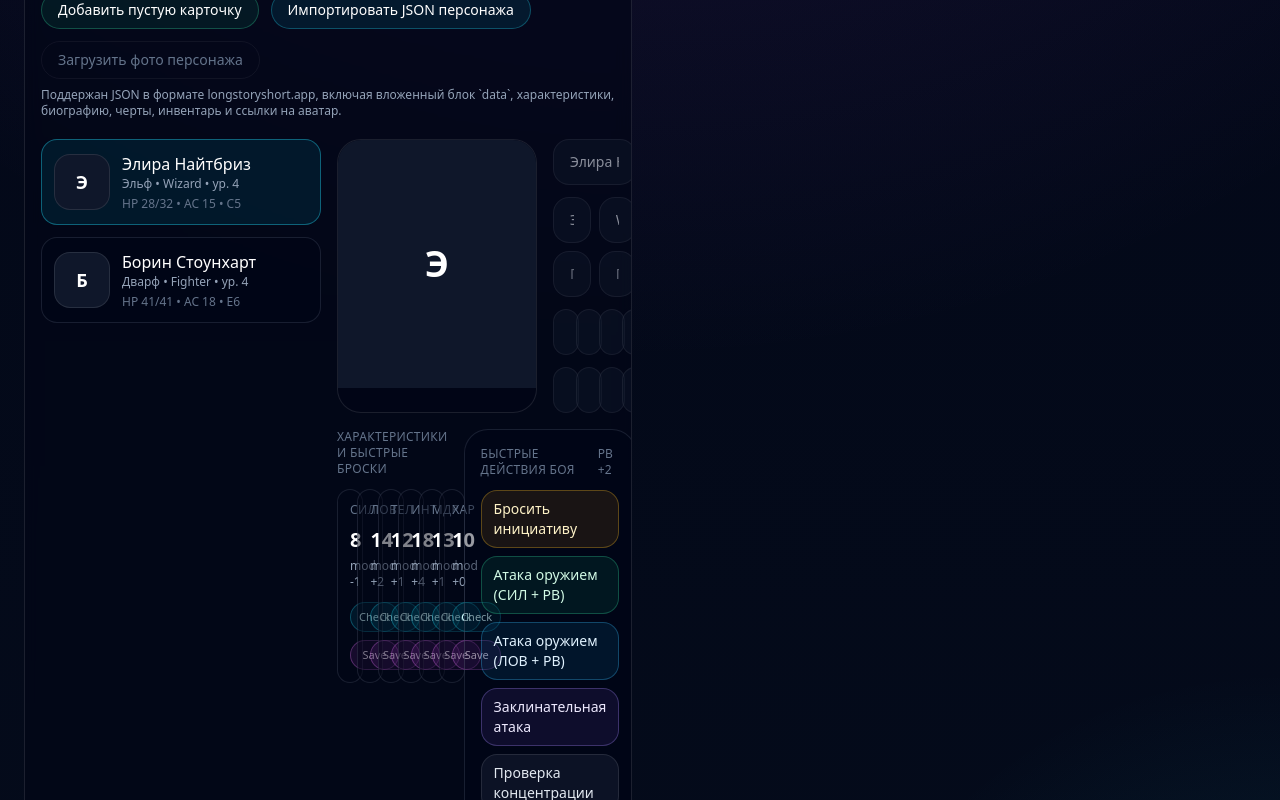
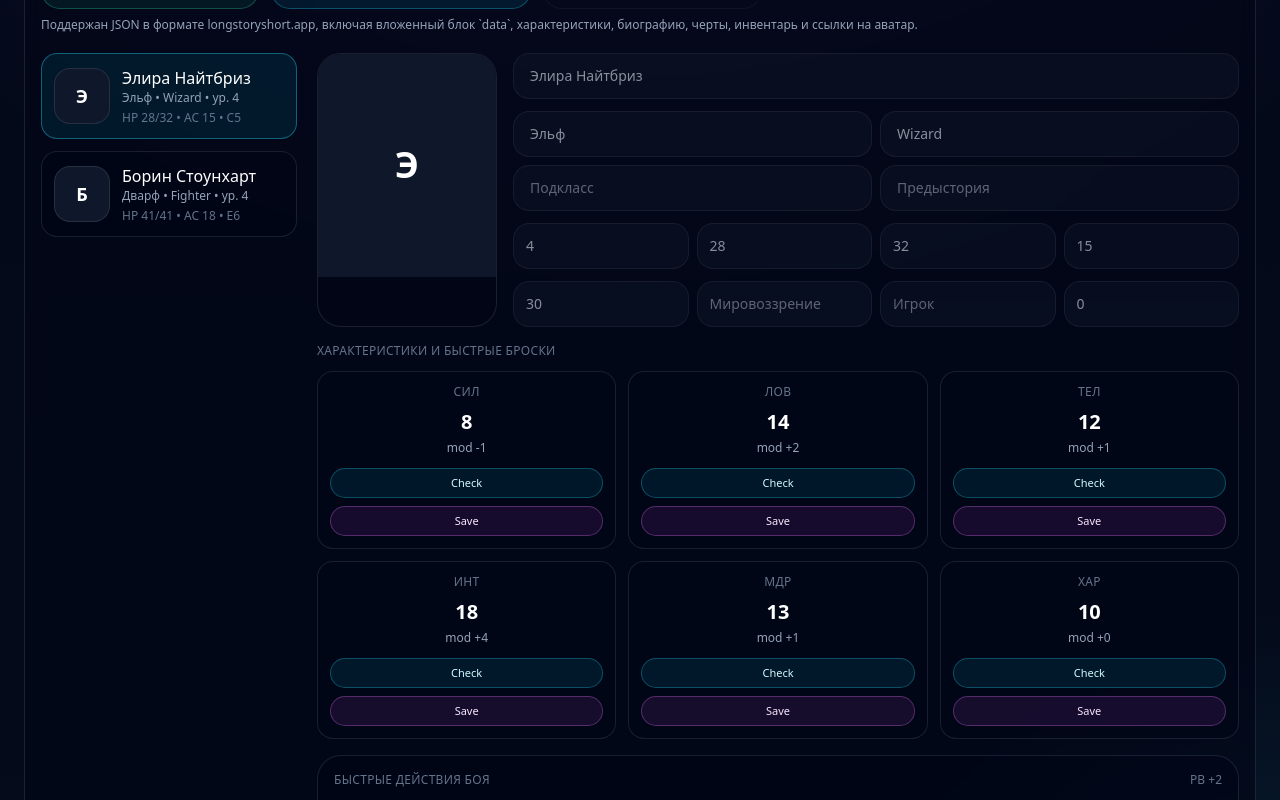
Before and after one commit to Chertwosky/dnd_me, a Next.js app: page /rooms/demo-room in a window 1280 px wide. Shown: the part 840-1640 px from the top of the page. Built offline with nearby package versions, Linux system fonts and the light colour scheme.

Commit message:
Polish room panel layout

```diff
--- a/components/game-room-page.tsx
+++ b/components/game-room-page.tsx
@@ -1483,16 +1483,18 @@ function CompactSection({
   description,
   badge,
   defaultOpen = false,
+  className,
   children,
 }: {
   title: string;
   description?: string;
   badge?: string;
   defaultOpen?: boolean;
+  className?: string;
   children: ReactNode;
 }) {
   return (
-    <details className="card group overflow-hidden" open={defaultOpen}>
+    <details className={`card group overflow-hidden ${className ?? ''}`} open={defaultOpen}>
       <summary className="flex cursor-pointer list-none items-start justify-between gap-3 px-4 py-4 marker:content-none">
         <div>
           <div className="flex flex-wrap items-center gap-2">
@@ -2911,10 +2913,10 @@ export function GameRoomPage({ roomId }: { roomId: string }) {
         </section>
 
         <section className="space-y-4">
-          <div className="grid gap-4 xl:grid-cols-2">
+          <div className={`grid gap-4 ${role === 'gm' ? 'xl:grid-cols-[minmax(0,440px)_minmax(0,1fr)]' : 'xl:grid-cols-1'}`}>
             {role === 'gm' ? (
-              <div className="space-y-4">
-                <CompactSection title="Админ-панель мастера" description="Кисти, палитры и размер карты убраны в сворачиваемый блок." badge="master only" defaultOpen>
+              <div className="min-w-0 space-y-4">
+                <CompactSection title="Админ-панель мастера" description="Кисти, палитры и размер карты убраны в сворачиваемый блок." badge="master only" defaultOpen className="xl:sticky xl:top-20">
                   <div className="mt-4 flex flex-wrap gap-2 text-sm">
                     <button className={boardButtonClass(activeBoard === 'public')} onClick={() => setActiveBoard('public')}>
                       Публичная карта
@@ -2987,16 +2989,16 @@ export function GameRoomPage({ roomId }: { roomId: string }) {
                 </CompactSection>
 
                 <CompactSection title="Токены" description="Полный список токенов со статусами и обзором игроков." badge={`${tokens.length} шт.`}>
-                  <div className="mt-4 space-y-3 text-sm">
+                  <div className="mt-4 max-h-[680px] space-y-3 overflow-y-auto pr-1 text-sm">
                     {tokens.map((token) => (
-                      <div key={token.id} className={`rounded-2xl border px-3 py-3 ${selectedTokenId === token.id ? 'border-cyan-400/40 bg-cyan-500/10' : 'border-white/8'}`}>
+                      <div key={token.id} className={`overflow-hidden rounded-2xl border px-3 py-3 ${selectedTokenId === token.id ? 'border-cyan-400/40 bg-cyan-500/10' : 'border-white/8'}`}>
                         <button onClick={() => setSelectedTokenId(token.id)} className="w-full text-left">
                           <div className="flex items-center justify-between gap-3">
-                            <div>
-                              <div className="font-medium text-white">{token.name}</div>
-                              <div className="text-slate-400">{token.kind} • {cellCoordinate(token.x, token.y)}</div>
+                            <div className="min-w-0">
+                              <div className="truncate font-medium text-white">{token.name}</div>
+                              <div className="truncate text-slate-400">{token.kind} • {cellCoordinate(token.x, token.y)}</div>
                             </div>
-                            <span className="text-xs text-slate-300">HP {token.hp}/{token.maxHp}</span>
+                            <span className="shrink-0 text-xs text-slate-300">HP {token.hp}/{token.maxHp}</span>
                           </div>
                         </button>
                         <div className="mt-3 grid gap-2 text-xs text-slate-300">
@@ -3042,7 +3044,7 @@ export function GameRoomPage({ roomId }: { roomId: string }) {
               </div>
             ) : null}
 
-            <div className="space-y-4 xl:col-span-1">
+            <div className="min-w-0 space-y-4 xl:col-span-1">
               <CompactSection title="Панель персонажей группы" description="И игроки, и мастер могут загружать и просматривать карточки всей группы." badge="party roster" defaultOpen>
                 <div className="mt-4 flex flex-wrap gap-3">
                   <button onClick={createPlayerCharacter} className="rounded-full border border-emerald-400/30 bg-emerald-500/10 px-4 py-2 text-sm text-white">
@@ -3059,8 +3061,8 @@ export function GameRoomPage({ roomId }: { roomId: string }) {
                 </div>
                 <div className="mt-2 text-xs text-slate-400">Поддержан JSON в формате longstoryshort.app, включая вложенный блок `data`, характеристики, биографию, черты, инвентарь и ссылки на аватар.</div>
 
-                <div className="mt-5 grid gap-4 lg:grid-cols-[280px,1fr]">
-                  <div className="space-y-3">
+                <div className="mt-5 grid gap-4 xl:grid-cols-[minmax(0,260px)_minmax(0,1fr)]">
+                  <div className="max-h-[720px] space-y-3 overflow-y-auto pr-1">
                     {groupSheets.map((sheet) => {
                       const token = tokens.find((item) => item.sheetId === sheet.id);
                       const isActive = selectedSheet?.id === sheet.id;
@@ -3083,16 +3085,16 @@ export function GameRoomPage({ roomId }: { roomId: string }) {
                     })}
                   </div>
 
-                  <div>
+                  <div className="min-w-0">
                     {selectedSheet ? (
-                      <div className="space-y-4 text-sm text-slate-200">
-                        <div className="grid gap-4 lg:grid-cols-[200px,1fr]">
+                      <div className="min-w-0 space-y-4 text-sm text-slate-200">
+                        <div className="grid gap-4 xl:grid-cols-[180px_minmax(0,1fr)]">
                           <div className="overflow-hidden rounded-3xl border border-white/10 bg-slate-950/70">
                             <div className="flex aspect-[4/5] items-center justify-center bg-slate-900 text-4xl font-semibold text-white">
                               {selectedSheet.avatarUrl ? <img src={selectedSheet.avatarUrl} alt={selectedSheet.name} className="h-full w-full object-cover" /> : <span>{getTokenInitial(selectedSheet.name)}</span>}
                             </div>
                           </div>
-                          <div className="space-y-3">
+                          <div className="min-w-0 space-y-3">
                             <input value={selectedSheet.name} disabled={!canEditSheet(selectedSheet)} onChange={(event) => handleSheetChange('name', event.target.value)} className="w-full rounded-2xl border border-white/10 bg-slate-900/80 px-4 py-3 disabled:opacity-60" />
                             <div className="grid gap-2 md:grid-cols-2">
                               <input value={selectedSheet.race} disabled={!canEditSheet(selectedSheet)} onChange={(event) => handleSheetChange('race', event.target.value)} className="rounded-2xl border border-white/10 bg-slate-900/80 px-4 py-3 disabled:opacity-60" />
@@ -3115,10 +3117,10 @@ export function GameRoomPage({ roomId }: { roomId: string }) {
                           </div>
                         </div>
 
-                        <div className="grid gap-4 xl:grid-cols-[1.2fr_0.8fr]">
-                          <div>
+                        <div className="grid gap-4 2xl:grid-cols-[minmax(0,1.2fr)_minmax(320px,0.8fr)]">
+                          <div className="min-w-0">
                             <div className="mb-3 text-xs uppercase tracking-wide text-slate-500">Характеристики и быстрые броски</div>
-                            <div className="grid gap-3 md:grid-cols-6">
+                            <div className="grid gap-3 sm:grid-cols-2 lg:grid-cols-3 2xl:grid-cols-6">
                               {statLabels.map((stat) => {
                                 const modifier = getAbilityModifier(selectedSheet.stats[stat.key]);
                                 return (
@@ -3148,7 +3150,7 @@ export function GameRoomPage({ roomId }: { roomId: string }) {
                             </div>
                           </div>
 
-                          <div className="rounded-3xl border border-white/8 bg-slate-950/40 p-4">
+                          <div className="min-w-0 rounded-3xl border border-white/8 bg-slate-950/40 p-4">
                             <div className="flex items-center justify-between gap-3">
                               <div className="text-xs uppercase tracking-wide text-slate-500">Быстрые действия боя</div>
                               <div className="text-xs text-slate-500">PB {formatSignedModifier(selectedSheet.proficiencyBonus ?? Math.max(2, Math.ceil(selectedSheet.level / 4) + 1))}</div>
@@ -3240,11 +3242,11 @@ export function GameRoomPage({ roomId }: { roomId: string }) {
                           <input value={selectedSheet.hair ?? ''} disabled={!canEditSheet(selectedSheet)} onChange={(event) => handleSheetChange('hair', event.target.value)} className="rounded-2xl border border-white/10 bg-slate-900/80 px-4 py-3 disabled:opacity-60" placeholder="Волосы" />
                         </div>
 
-                        <div className="grid gap-3 lg:grid-cols-2">
+                        <div className="grid gap-3 xl:grid-cols-2">
                           {characterSections(selectedSheet).map((section) => (
-                            <div key={section.title} className="rounded-2xl border border-white/8 bg-slate-950/40 px-4 py-4">
+                            <div key={section.title} className="overflow-hidden rounded-2xl border border-white/8 bg-slate-950/40 px-4 py-4">
                               <div className="mb-2 text-xs uppercase tracking-wide text-slate-500">{section.title}</div>
-                              <div className="whitespace-pre-wrap text-slate-200">{section.value}</div>
+                              <div className="break-words whitespace-pre-wrap text-slate-200">{section.value}</div>
                             </div>
                           ))}
                         </div>
@@ -3294,7 +3296,7 @@ export function GameRoomPage({ roomId }: { roomId: string }) {
                   </div>
 
                   {initiativeParticipantsForView.length ? (
-                    <div className="mt-4 grid gap-3 md:grid-cols-2 xl:grid-cols-3">
+                    <div className="mt-4 grid gap-3 md:grid-cols-2 2xl:grid-cols-3">
                       {initiativeParticipantsForView.map((participant, index) => {
                         const isActive = activeInitiativeParticipant?.tokenId === participant.tokenId;
                         const avatarUrl = initiativePortraits.get(participant.tokenId);
@@ -3328,7 +3330,7 @@ export function GameRoomPage({ roomId }: { roomId: string }) {
                   )}
                 </div>
 
-                <div className="mt-4 space-y-3">
+                <div className="mt-4 max-h-[360px] space-y-3 overflow-y-auto pr-1">
                   {initiativeParticipantsForView.length ? (
                     initiativeParticipantsForView.map((participant, index) => {
                       const isActive = activeInitiativeParticipant?.tokenId === participant.tokenId;
@@ -3373,10 +3375,10 @@ export function GameRoomPage({ roomId }: { roomId: string }) {
 
               {role === 'gm' ? (
                 <>
-                  <div className="grid gap-4 lg:grid-cols-2">
+                  <div className="grid gap-4 xl:grid-cols-[minmax(0,1fr)_320px]">
                     <CompactSection title="Инструменты мастера" description="Лут, события, заметка и броски спрятаны в один блок." badge="dnd.su only">
                       <div className="mt-4 space-y-3 text-sm text-slate-300">
-                        <div className="rounded-2xl border border-white/8 px-4 py-3">
+                        <div className="overflow-hidden rounded-2xl border border-white/8 px-4 py-3">
                           <div className="font-medium text-white">Последний лут</div>
                           <div className="mt-1">{lootResult.name}</div>
                           <div className="mt-1 text-slate-400">{lootResult.details}</div>
@@ -3402,7 +3404,7 @@ export function GameRoomPage({ roomId }: { roomId: string }) {
                           </select>
                         </label>
                         <button onClick={handleRandomLoot} className="w-full rounded-full bg-amber-500 px-4 py-3 text-sm font-medium text-slate-950">Сгенерировать лут из таблицы</button>
-                        <div className="rounded-2xl border border-white/8 px-4 py-3">
+                        <div className="overflow-hidden rounded-2xl border border-white/8 px-4 py-3">
                           <div className="font-medium text-white">Последнее событие</div>
                           <div className="mt-1">{eventResult.title}</div>
                           <div className="mt-1 text-slate-400">{eventResult.description}</div>
@@ -3412,8 +3414,9 @@ export function GameRoomPage({ roomId }: { roomId: string }) {
                       </div>
                     </CompactSection>
 
-                    <div className="space-y-4">
-                      <div className="card p-4">
+                    <CompactSection title="Быстрые действия" description="Чат и кубы собраны в один компактный вертикальный стек." badge="utility" defaultOpen className="h-fit">
+                      <div className="space-y-4">
+                        <div className="rounded-2xl border border-white/8 bg-slate-950/40 p-4">
                         <div className="mb-4 flex items-center justify-between">
                           <h2 className="text-lg font-semibold text-white">Чат / заметка</h2>
                           <span className="text-sm text-slate-400">локально в журнал</span>
@@ -3422,9 +3425,9 @@ export function GameRoomPage({ roomId }: { roomId: string }) {
                           <input value={chatInput} onChange={(event) => setChatInput(event.target.value)} placeholder="Например: Борин идёт к двери" className="w-full rounded-2xl border border-white/10 bg-slate-900/80 px-4 py-3 text-sm text-white outline-none placeholder:text-slate-500" />
                           <button onClick={handleSendChat} className="rounded-2xl bg-fuchsia-500 px-4 py-3 text-sm font-medium text-white">Отправить</button>
                         </div>
-                      </div>
-
-                      <div className="card p-4">
+                        </div>
+
+                        <div className="rounded-2xl border border-white/8 bg-slate-950/40 p-4">
                         <div className="mb-4 flex items-center justify-between">
                           <h2 className="text-lg font-semibold text-white">Кубы</h2>
                           <span className="text-sm text-slate-400">NdM±K</span>
@@ -3433,19 +3436,20 @@ export function GameRoomPage({ roomId }: { roomId: string }) {
                           <input value={diceFormula} onChange={(event) => setDiceFormula(event.target.value)} className="w-full rounded-2xl border border-white/10 bg-slate-900/80 px-4 py-3 text-sm text-white outline-none" />
                           <button onClick={handleRoll} className="rounded-2xl bg-cyan-500 px-4 py-3 text-sm font-medium text-slate-950">Roll</button>
                         </div>
+                        </div>
                       </div>
-                    </div>
+                    </CompactSection>
                   </div>
 
                   <CompactSection title="Журнал действий" description="Лента событий осталась полностью доступной, но больше не отвлекает постоянно." badge="последние 20 событий">
-                    <div className="space-y-3 text-sm">
+                    <div className="max-h-[420px] space-y-3 overflow-y-auto pr-1 text-sm">
                       {journal.map((entry) => (
-                        <div key={entry.id} className="rounded-2xl border border-white/8 px-4 py-3">
+                        <div key={entry.id} className="overflow-hidden rounded-2xl border border-white/8 px-4 py-3">
                           <div className="flex items-center justify-between text-xs text-slate-400">
                             <span>{entry.type}</span>
                             <span>{entry.time}</span>
                           </div>
-                          <p className="mt-2 whitespace-pre-wrap text-slate-200">{entry.text}</p>
+                          <p className="mt-2 break-words whitespace-pre-wrap text-slate-200">{entry.text}</p>
                         </div>
                       ))}
                     </div>
```
